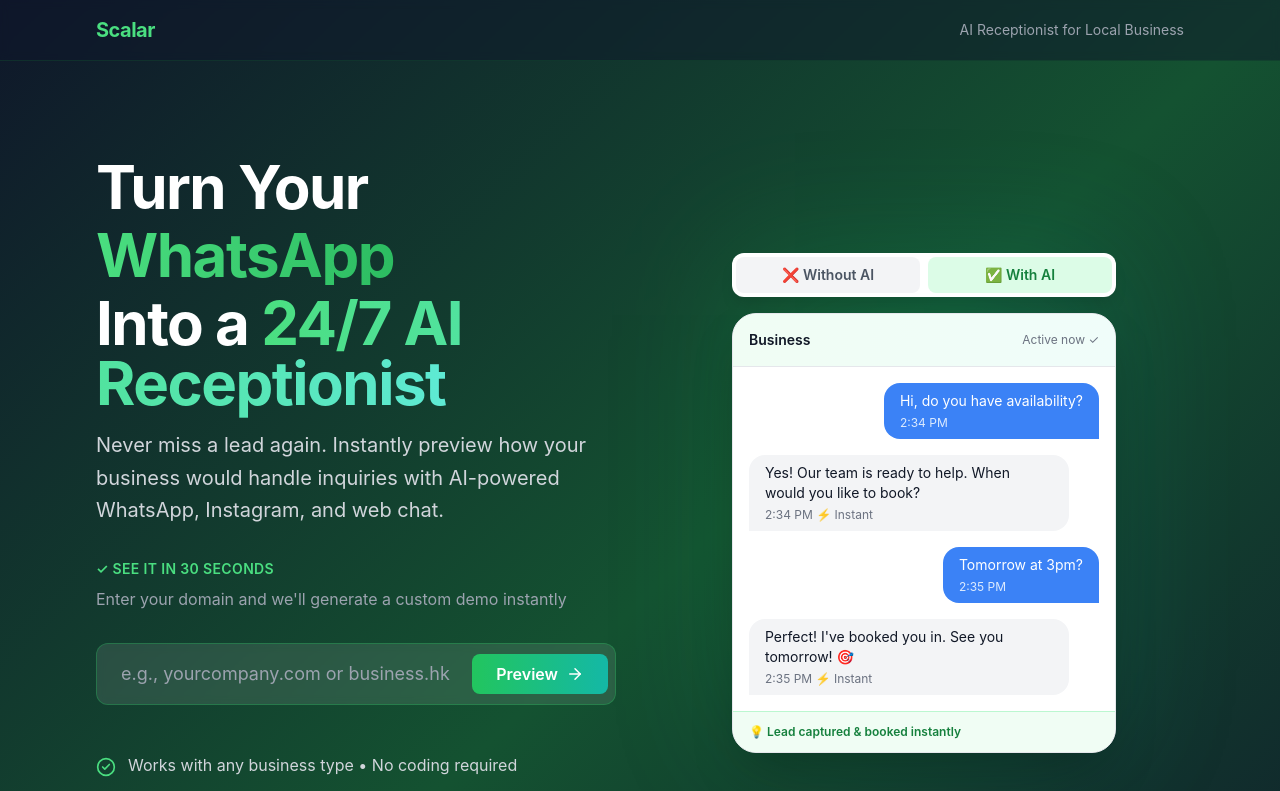
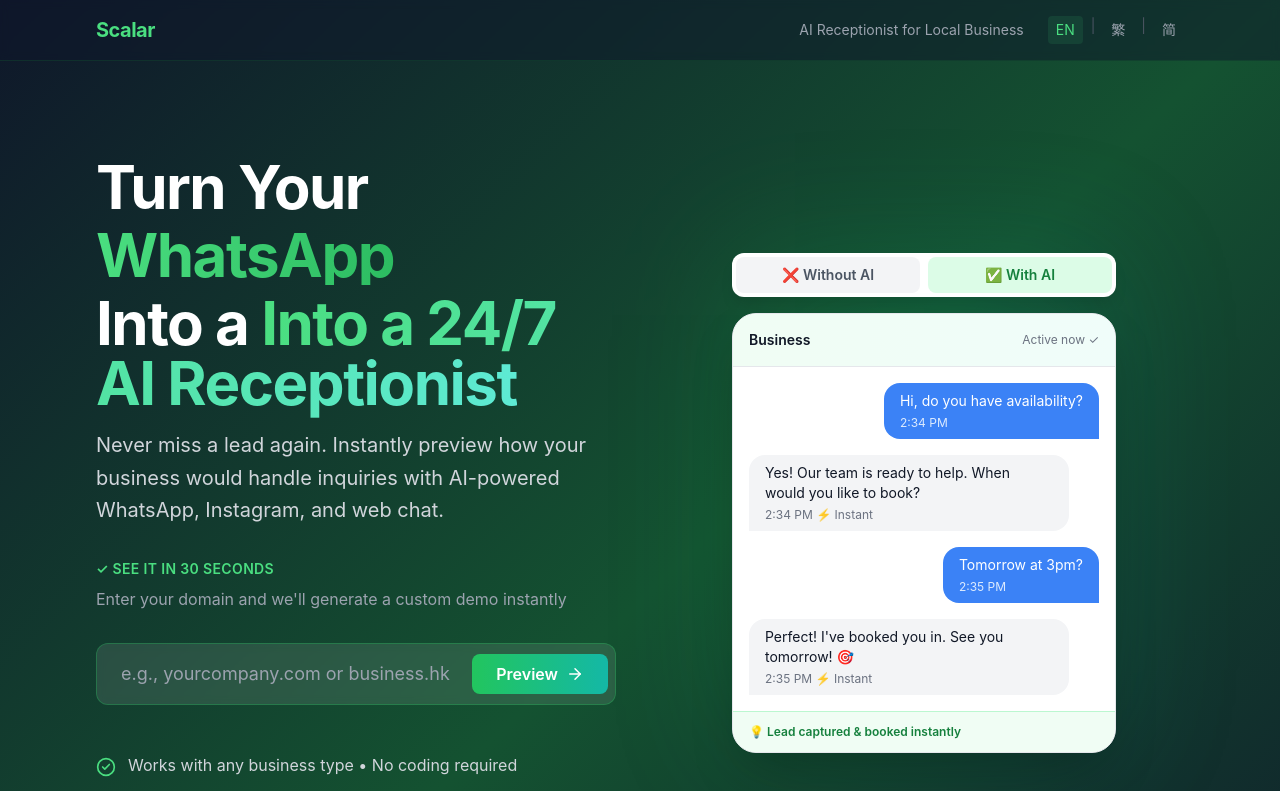
Before and after one commit to ScalarHK/scalar-landing-v2, a Next.js app: page / in a window 1280 px wide. Shown: the top 791 px of the page. Built offline with nearby package versions, Linux system fonts and the light colour scheme.

Commit message:
Feature: Add full multilingual support (EN, Traditional Chinese, Simplified Chinese) with language toggle

```diff
--- a/components/ScalarLandingPage.js
+++ b/components/ScalarLandingPage.js
@@ -743,6 +743,130 @@
   );
 };
 
+// Translations
+const translations = {
+  en: {
+    turnYour: 'Turn Your',
+    intoAI: 'Into a 24/7 AI Receptionist',
+    neverMiss: 'Never miss a lead again. Instantly preview how your business would handle inquiries with AI-powered WhatsApp, Instagram, and web chat.',
+    seeIn30: '✓ See it in 30 seconds',
+    enterDomain: 'Enter your domain and we\'ll generate a custom demo instantly',
+    placeholder: 'e.g., yourcompany.com or business.hk',
+    preview: 'Preview',
+    anyBusiness: 'Works with any business type • No coding required',
+    responses: 'Instant responses • 24/7 lead capture',
+    channels: 'WhatsApp • Instagram • Website • Phone',
+    withoutAI: '❌ Without AI',
+    withAI: '✅ With AI',
+    liveDemo: 'Live Demo',
+    whatsapp: '💬 WhatsApp',
+    instagram: '📱 Instagram',
+    tryAnother: 'Try Another Domain',
+    success: 'Your AI Receptionist is ready!',
+    analyzed: 'We\'ve analyzed',
+    generated: 'and generated a custom chatbot. Try asking questions below.',
+    whatYouGet: 'What You\'ll Get',
+    faq: 'Common Questions',
+    ready: 'Ready to go live?',
+    aiReceptionist: 'Get your AI receptionist live in 48 hours. No setup headaches.',
+    bookDemo: 'Book a Demo Call',
+    seePricing: 'See Pricing',
+    setupHours: 'Setup in 48 hours',
+    whatsappInsta: 'WhatsApp + Instagram ready',
+    support24: '24/7 customer support',
+    howLong: 'How long does setup take?',
+    hours48: '48 hours from demo booking to launch.',
+    customize: 'Can I customize the responses?',
+    customizeAns: 'Yes, fully customizable to match your brand and services.',
+    questions: 'What if I have questions after launch?',
+    questionsAns: 'Dedicated support team available 24/7 for all clients.',
+    stopLosing: 'Stop losing leads to missed calls and slow responses.',
+    aiReady: 'Your AI receptionist is ready. Book a call with our team to go live this week.',
+    scheduleDemo: 'Schedule Your Demo Call',
+    channels_en: ['Website', 'WhatsApp', 'Instagram', 'Phone'],
+  },
+  zh: {
+    turnYour: '將你的',
+    intoAI: '轉變為 24/7 AI 接待員',
+    neverMiss: '永遠不會錯過潛在客戶。立即預覽您的業務如何透過 AI 驅動的 WhatsApp、Instagram 和網頁聊天來處理詢問。',
+    seeIn30: '✓ 30 秒內查看',
+    enterDomain: '輸入您的域名，我們將立即為您生成自訂示演',
+    placeholder: '例如：yourcompany.com 或 business.hk',
+    preview: '預覽',
+    anyBusiness: '適用於任何業務類型 • 無需編碼',
+    responses: '即時回應 • 全天候 24/7 潛在客戶捕捉',
+    channels: 'WhatsApp • Instagram • 網站 • 電話',
+    withoutAI: '❌ 無 AI',
+    withAI: '✅ 有 AI',
+    liveDemo: '即時示演',
+    whatsapp: '💬 WhatsApp',
+    instagram: '📱 Instagram',
+    tryAnother: '嘗試其他域名',
+    success: '您的 AI 接待員已準備就緒！',
+    analyzed: '我們已分析',
+    generated: '並生成了自訂聊天機器人。請嘗試在下方提問。',
+    whatYouGet: '您將獲得什麼',
+    faq: '常見問題',
+    ready: '準備上線了嗎？',
+    aiReceptionist: '在 48 小時內啟動您的 AI 接待員。無需設置煩惱。',
+    bookDemo: '預訂演示通話',
+    seePricing: '查看定價',
+    setupHours: '48 小時內完成設置',
+    whatsappInsta: 'WhatsApp + Instagram 已準備就緒',
+    support24: '全天候 24/7 客戶支持',
+    howLong: '設置需要多長時間？',
+    hours48: '從演示預訂到啟動 48 小時。',
+    customize: '我可以自訂回應嗎？',
+    customizeAns: '是的，完全可自訂以匹配您的品牌和服務。',
+    questions: '上線後我有疑問怎麼辦？',
+    questionsAns: '為所有客戶提供全天候 24/7 專屬支持團隊。',
+    stopLosing: '停止因未接來電和緩慢回應而失去潛在客戶。',
+    aiReady: '您的 AI 接待員已準備就緒。致電我們的團隊，本週上線。',
+    scheduleDemo: '預約演示通話',
+    channels_en: ['網站', 'WhatsApp', 'Instagram', '電話'],
+  },
+  zh_simplified: {
+    turnYour: '将你的',
+    intoAI: '转变为 24/7 AI 接待员',
+    neverMiss: '永远不会错过潜在客户。立即预览您的业务如何通过 AI 驱动的 WhatsApp、Instagram 和网页聊天来处理询问。',
+    seeIn30: '✓ 30 秒内查看',
+    enterDomain: '输入您的域名，我们将立即为您生成自定义演示',
+    placeholder: '例如：yourcompany.com 或 business.hk',
+    preview: '预览',
+    anyBusiness: '适用于任何业务类型 • 无需编码',
+    responses: '即时回应 • 全天候 24/7 潜在客户捕获',
+    channels: 'WhatsApp • Instagram • 网站 • 电话',
+    withoutAI: '❌ 无 AI',
+    withAI: '✅ 有 AI',
+    liveDemo: '即时演示',
+    whatsapp: '💬 WhatsApp',
+    instagram: '📱 Instagram',
+    tryAnother: '尝试其他域名',
+    success: '您的 AI 接待员已准备就绪！',
+    analyzed: '我们已分析',
+    generated: '并生成了自定义聊天机器人。请尝试在下方提问。',
+    whatYouGet: '您将获得什么',
+    faq: '常见问题',
+    ready: '准备上线了吗？',
+    aiReceptionist: '在 48 小时内启动您的 AI 接待员。无需设置烦恼。',
+    bookDemo: '预订演示通话',
+    seePricing: '查看定价',
+    setupHours: '48 小时内完成设置',
+    whatsappInsta: 'WhatsApp + Instagram 已准备就绪',
+    support24: '全天候 24/7 客户支持',
+    howLong: '设置需要多长时间？',
+    hours48: '从演示预订到启动 48 小时。',
+    customize: '我可以自定义回应吗？',
+    customizeAns: '是的，完全可自定义以匹配您的品牌和服务。',
+    questions: '上线后我有疑问怎么办？',
+    questionsAns: '为所有客户提供全天候 24/7 专属支持团队。',
+    stopLosing: '停止因未接来电和缓慢回应而失去潜在客户。',
+    aiReady: '您的 AI 接待员已准备就绪。致电我们的团队，本周上线。',
+    scheduleDemo: '预约演示通话',
+    channels_en: ['网站', 'WhatsApp', 'Instagram', '电话'],
+  },
+};
+
 // Main Landing Page Component
 export default function ScalarLandingPage() {
   const [domain, setDomain] = useState('');
@@ -754,8 +878,10 @@
   const [chatSkin, setChatSkin] = useState('whatsapp'); // whatsapp or instagram
   const [showAIDemo, setShowAIDemo] = useState(true); // true for AI demo, false for without AI
   const [currentChannelWord, setCurrentChannelWord] = useState(0); // 0: Website, 1: WhatsApp, 2: Instagram, 3: Phone
+  const [language, setLanguage] = useState('en'); // en, zh, zh_simplified
 
-  const channels = ['Website', 'WhatsApp', 'Instagram', 'Phone'];
+  const t = translations[language];
+  const channels = t.channels_en;
 
   const channelColors = {
     0: 'from-blue-400 to-blue-600', // Website - blue
@@ -916,7 +1042,31 @@
             <div className="font-bold text-xl tracking-tight">
               <span className="text-emerald-400">Scalar</span>
             </div>
-            <div className="text-sm text-gray-400">AI Receptionist for Local Business</div>
+            <div className="flex items-center gap-6">
+              <div className="text-sm text-gray-400">AI Receptionist for Local Business</div>
+              <div className="flex gap-2 text-sm text-gray-400">
+                <button
+                  onClick={() => setLanguage('en')}
+                  className={`px-2 py-1 rounded transition-colors ${language === 'en' ? 'text-emerald-400 bg-emerald-400/10' : 'hover:text-gray-300'}`}
+                >
+                  EN
+                </button>
+                <span className="text-gray-600">|</span>
+                <button
+                  onClick={() => setLanguage('zh')}
+                  className={`px-2 py-1 rounded transition-colors ${language === 'zh' ? 'text-emerald-400 bg-emerald-400/10' : 'hover:text-gray-300'}`}
+                >
+                  繁
+                </button>
+                <span className="text-gray-600">|</span>
+                <button
+                  onClick={() => setLanguage('zh_simplified')}
+                  className={`px-2 py-1 rounded transition-colors ${language === 'zh_simplified' ? 'text-emerald-400 bg-emerald-400/10' : 'hover:text-gray-300'}`}
+                >
+                  简
+                </button>
+              </div>
+            </div>
           </div>
         </nav>
 
@@ -927,27 +1077,27 @@
             <div className="space-y-8">
               <div className="space-y-4">
                 <h1 className="text-4xl sm:text-5xl lg:text-6xl font-bold leading-tight tracking-tight space-y-2">
-                  <div>Turn Your</div>
+                  <div>{t.turnYour}</div>
                   <div className={`bg-gradient-to-r ${channelColors[currentChannelWord]} bg-clip-text text-transparent transition-all duration-500`}>
                     {channels[currentChannelWord]}
                   </div>
                   <div>
-                    Into a{' '}
+                    {language === 'en' ? 'Into a' : ''}{' '}
                     <span className="bg-gradient-to-r from-emerald-400 to-teal-300 bg-clip-text text-transparent">
-                      24/7 AI Receptionist
+                      {t.intoAI}
                     </span>
                   </div>
                 </h1>
                 <p className="text-xl text-gray-300 leading-relaxed">
-                  Never miss a lead again. Instantly preview how your business would handle inquiries with AI-powered WhatsApp, Instagram, and web chat.
+                  {t.neverMiss}
                 </p>
               </div>
 
               <div className="space-y-2">
                 <p className="text-sm font-semibold text-emerald-400 uppercase tracking-wide">
-                  ✓ See it in 30 seconds
+                  {t.seeIn30}
                 </p>
-                <p className="text-gray-400">Enter your domain and we'll generate a custom demo instantly</p>
+                <p className="text-gray-400">{t.enterDomain}</p>
               </div>
 
               {/* Domain Input Form */}
@@ -960,14 +1110,14 @@
                       setDomain(e.target.value);
                       setError('');
                     }}
-                    placeholder="e.g., yourcompany.com or business.hk"
+                    placeholder={t.placeholder}
                     className="w-full px-6 py-4 bg-white/10 border border-emerald-500/30 rounded-xl text-white placeholder-gray-400 focus:outline-none focus:ring-2 focus:ring-emerald-400 focus:border-transparent backdrop-blur-sm text-lg"
                   />
                   <button
                     type="submit"
                     className="absolute right-2 top-1/2 -translate-y-1/2 bg-gradient-to-r from-emerald-500 to-teal-500 hover:from-emerald-600 hover:to-teal-600 text-white px-6 py-2 rounded-lg font-semibold flex items-center gap-2 transition-all hover:shadow-lg hover:shadow-emerald-500/50"
                   >
-                    Preview <ArrowRight size={18} />
+                    {t.preview} <ArrowRight size={18} />
                   </button>
                 </div>
                 {error && <p className="text-red-400 text-sm">{error}</p>}
@@ -977,15 +1127,15 @@
               <div className="space-y-3 pt-4">
                 <div className="flex items-start gap-3">
                   <CheckCircle2 className="text-emerald-400 flex-shrink-0 mt-1" size={20} />
-                  <span className="text-gray-300">Works with any business type • No coding required</span>
+                  <span className="text-gray-300">{t.anyBusiness}</span>
                 </div>
                 <div className="flex items-start gap-3">
                   <Clock className="text-emerald-400 flex-shrink-0 mt-1" size={20} />
-                  <span className="text-gray-300">Instant responses • 24/7 lead capture</span>
+                  <span className="text-gray-300">{t.responses}</span>
                 </div>
                 <div className="flex items-start gap-3">
                   <MessageCircle className="text-emerald-400 flex-shrink-0 mt-1" size={20} />
-                  <span className="text-gray-300">WhatsApp • Instagram • Website • Phone</span>
+                  <span className="text-gray-300">{t.channels}</span>
                 </div>
               </div>
             </div>
@@ -1005,7 +1155,7 @@
                         : 'bg-gray-100 text-gray-600'
                     }`}
                   >
-                    ❌ Without AI
+                    {t.withoutAI}
                   </button>
                   <button
                     onClick={() => setShowAIDemo(!showAIDemo)}
@@ -1015,7 +1165,7 @@
                         : 'bg-gray-100 text-gray-600'
                     }`}
                   >
-                    ✅ With AI
+                    {t.withAI}
                   </button>
                 </div>
 
@@ -1165,7 +1315,7 @@
               onClick={handleReset}
               className="px-4 py-2 bg-gray-100 hover:bg-gray-200 text-gray-700 font-medium rounded-lg transition-colors text-sm"
             >
-              Try Another Domain
+              {t.tryAnother}
             </button>
           </div>
         </nav>
@@ -1175,9 +1325,9 @@
           <div className="bg-gradient-to-r from-emerald-50 to-teal-50 border border-emerald-200 rounded-2xl p-6 flex items-start gap-4">
             <CheckCircle2 className="text-emerald-600 flex-shrink-0 mt-1" size={24} />
             <div>
-              <h3 className="font-semibold text-gray-900">Your AI Receptionist is ready!</h3>
+              <h3 className="font-semibold text-gray-900">{t.success}</h3>
               <p className="text-gray-700 text-sm mt-1">
-                We've analyzed <span className="font-medium text-emerald-600">{domain}</span> and generated a custom chatbot. Try asking questions below.
+                {t.analyzed} <span className="font-medium text-emerald-600">{domain}</span> {t.generated}
               </p>
             </div>
           </div>
@@ -1187,7 +1337,7 @@
             {/* Chat */}
             <div className="lg:col-span-2 flex flex-col">
               <div className="flex items-center justify-between mb-4">
-                <h2 className="text-lg font-semibold text-gray-900">Live Demo</h2>
+                <h2 className="text-lg font-semibold text-gray-900">{t.liveDemo}</h2>
                 <div className="flex gap-2 bg-gray-100 p-1 rounded-lg">
                   <button
                     onClick={() => setChatSkin('whatsapp')}
@@ -1197,7 +1347,7 @@
                         : 'text-gray-600 hover:text-gray-900'
                     }`}
                   >
-                    💬 WhatsApp
+                    {t.whatsapp}
                   </button>
                   <button
                     onClick={() => setChatSkin('instagram')}
@@ -1207,7 +1357,7 @@
                         : 'text-gray-600 hover:text-gray-900'
                     }`}
                   >
-                    📱 Instagram
+                    {t.instagram}
                   </button>
                 </div>
               </div>
@@ -1232,32 +1382,32 @@
 
               {/* CTA Section */}
               <div className="bg-gradient-to-br from-emerald-500 to-teal-500 rounded-2xl p-6 text-white space-y-4 lg:sticky lg:top-24">
-                <h3 className="text-xl font-bold">Ready to go live?</h3>
+                <h3 className="text-xl font-bold">{t.ready}</h3>
                 <p className="text-sm text-emerald-50">
-                  Get your AI receptionist live in 48 hours. No setup headaches.
+                  {t.aiReceptionist}
                 </p>
 
                 <div className="space-y-2">
                   <button className="w-full bg-white text-emerald-600 font-bold py-3 rounded-xl hover:bg-gray-50 transition-colors">
-                    Book a Demo Call
+                    {t.bookDemo}
                   </button>
                   <button className="w-full border-2 border-white text-white font-semibold py-2.5 rounded-xl hover:bg-white/10 transition-colors text-sm">
-                    See Pricing
+                    {t.seePricing}
                   </button>
                 </div>
 
                 <div className="pt-3 border-t border-emerald-400/50 space-y-2 text-xs text-emerald-50">
                   <div className="flex items-center gap-2">
                     <Zap size={14} />
-                    <span>Setup in 48 hours</span>
+                    <span>{t.setupHours}</span>
                   </div>
                   <div className="flex items-center gap-2">
                     <MessageCircle size={14} />
-                    <span>WhatsApp + Instagram ready</span>
+                    <span>{t.whatsappInsta}</span>
                   </div>
                   <div className="flex items-center gap-2">
                     <Clock size={14} />
-                    <span>24/7 customer support</span>
+                    <span>{t.support24}</span>
                   </div>
                 </div>
               </div>
@@ -1266,7 +1416,7 @@
 
           {/* Additional Context */}
           <div className="bg-white rounded-2xl p-8 border border-gray-200">
-            <h3 className="text-lg font-semibold text-gray-900 mb-6">What You'll Get</h3>
+            <h3 className="text-lg font-semibold text-gray-900 mb-6">{t.whatYouGet}</h3>
             <div className="grid sm:grid-cols-2 lg:grid-cols-4 gap-6">
               {[
                 { icon: '💬', label: 'WhatsApp Bot', desc: 'Instant replies 24/7' },
@@ -1285,12 +1435,12 @@
 
           {/* FAQ Placeholder */}
           <div className="bg-white rounded-2xl p-8 border border-gray-200">
-            <h3 className="text-lg font-semibold text-gray-900 mb-6">Common Questions</h3>
+            <h3 className="text-lg font-semibold text-gray-900 mb-6">{t.faq}</h3>
             <div className="space-y-4">
               {[
-                { q: 'How long does setup take?', a: '48 hours from demo booking to launch.' },
-                { q: 'Can I customize the responses?', a: 'Yes, fully customizable to match your brand and services.' },
-                { q: 'What if I have questions after launch?', a: 'Dedicated support team available 24/7 for all clients.' },
+                { q: t.howLong, a: t.hours48 },
+                { q: t.customize, a: t.customizeAns },
+                { q: t.questions, a: t.questionsAns },
               ].map((faq, idx) => (
                 <div key={idx} className="border-b border-gray-200 pb-4 last:border-0">
                   <p className="font-semibold text-gray-900 text-sm mb-2">{faq.q}</p>
@@ -1305,13 +1455,13 @@
         <div className="border-t border-gray-200 bg-white mt-12">
           <div className="max-w-6xl mx-auto px-4 sm:px-6 lg:px-8 py-12 text-center space-y-4">
             <h2 className="text-2xl font-bold text-gray-900">
-              Stop losing leads to missed calls and slow responses.
+              {t.stopLosing}
             </h2>
             <p className="text-gray-600 max-w-2xl mx-auto">
-              Your AI receptionist is ready. Book a call with our team to go live this week.
+              {t.aiReady}
             </p>
             <button className="mt-6 bg-gradient-to-r from-emerald-500 to-teal-500 hover:from-emerald-600 hover:to-teal-600 text-white font-bold py-3 px-8 rounded-xl transition-all hover:shadow-lg hover:shadow-emerald-500/50">
-              Schedule Your Demo Call
+              {t.scheduleDemo}
             </button>
           </div>
         </div>
```
